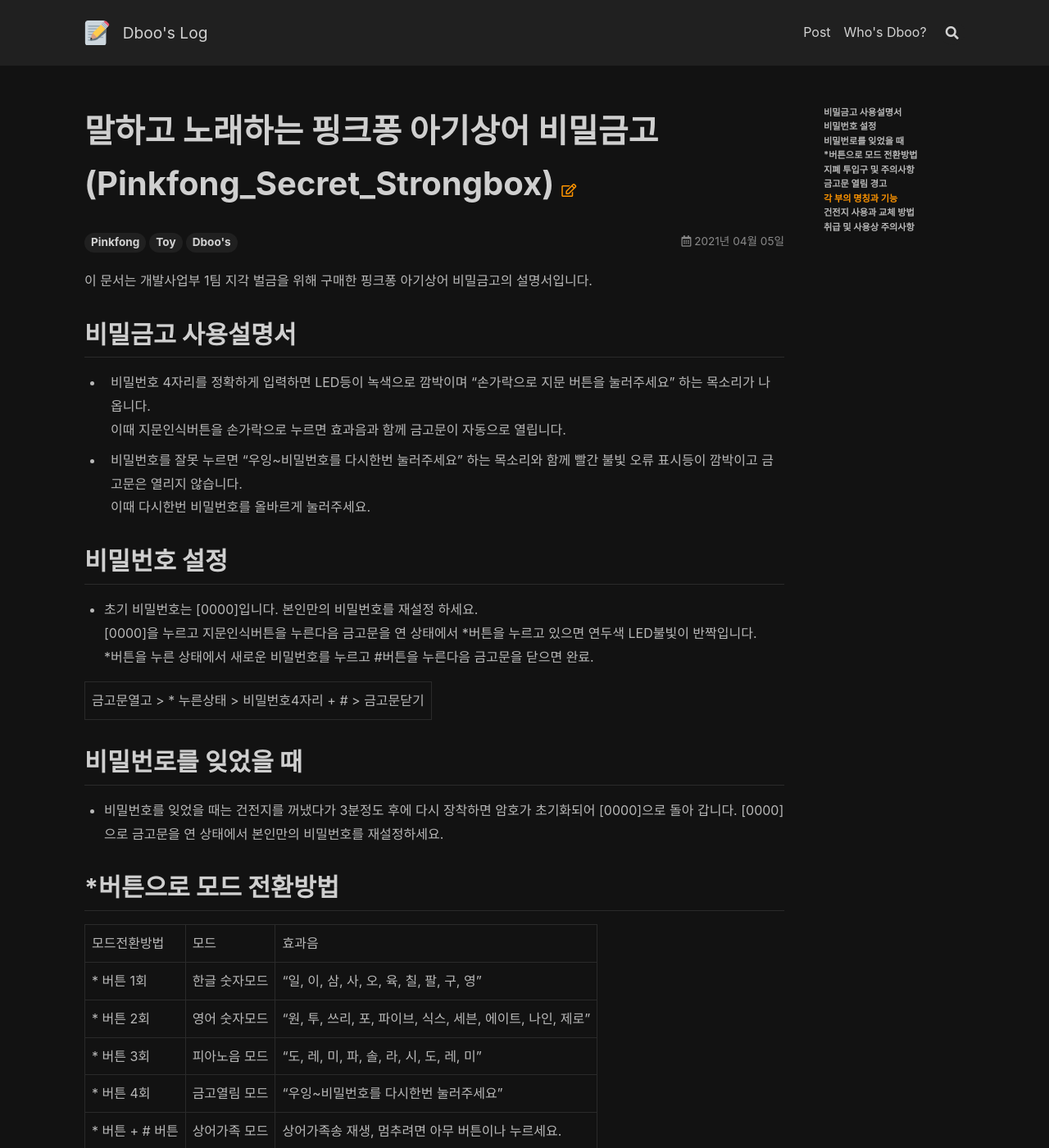
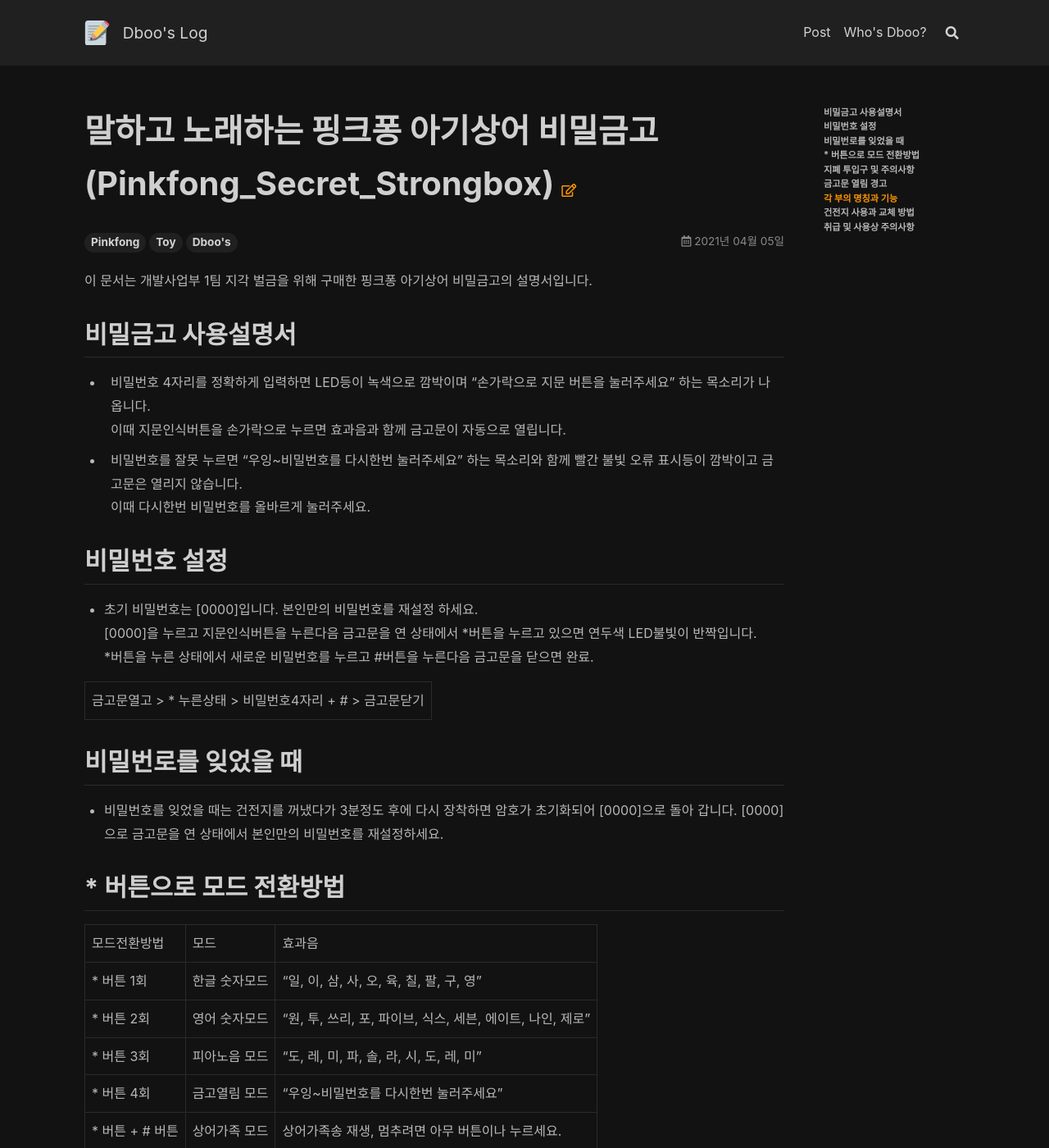
Before and after one commit to dboostudio/dboostudio.github.io, a Jekyll site: the page built from _posts/2021-04-05-말하고 노래하는 핑크퐁 아기상어 비밀금고 설명서.md, in a window 1280 px wide and 1400 px high. Shown: the whole window at 82% size. Built offline with Jekyll 4.4.1, drawn with Linux system fonts in a browser that asks for light colours; nearby versions of some CDN libraries.

Commit message:
*버튼 -> * 버튼

```diff
--- a/_posts/2021-04-05-말하고 노래하는 핑크퐁 아기상어 비밀금고 설명서.md
+++ b/_posts/2021-04-05-말하고 노래하는 핑크퐁 아기상어 비밀금고 설명서.md
@@ -27,7 +27,7 @@
 - 비밀번호를 잊었을 때는 건전지를 꺼냈다가 3분정도 후에 다시 장착하면 암호가 초기화되어 [0000]으로 돌아
   갑니다. [0000]으로 금고문을 연 상태에서 본인만의 비밀번호를 재설정하세요.
 
-## *버튼으로 모드 전환방법
+## * 버튼으로 모드 전환방법
 
 |---|---|---|
 |모드전환방법|모드|효과음|
@@ -70,7 +70,7 @@
 - 특수문자 버튼
 
 |:--:|:--:|
-|* 버튼|옵션버튼(옵션변경할때마다 <span style="color:#ff3388">핑크퐁!!</span> 소리와 함께 변경)|
+|* 버튼|옵션버튼(옵션변경할때마다 <span style="color:#ff3388; font-weight:bold;">핑크퐁!!</span> 소리와 함께 변경)|
 |# 버튼|상어가족송(* 버튼 누른 후, # 버튼을 누르면 신나는 상어가족송이 나와요)|
 |비밀번호가 맞으면|"손가락으로 지문버튼을 눌러주세요"|
 |비밀번호가 틀리면|"우잉~비밀번호를 다시한번 눌러주세요"|
```
